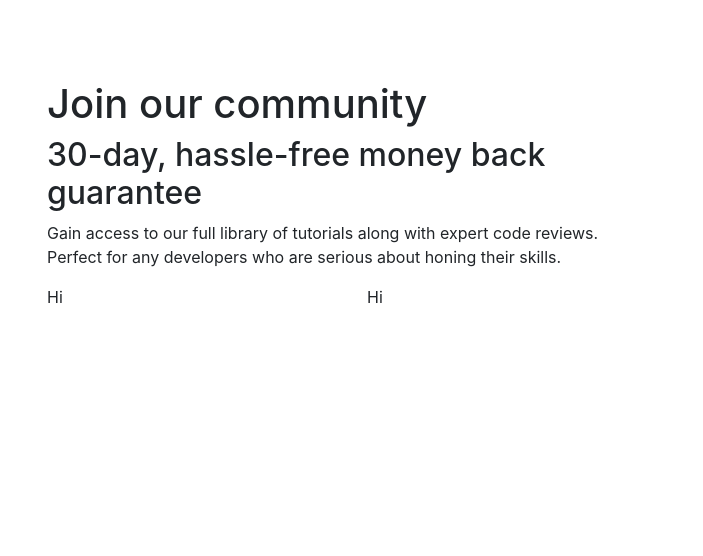
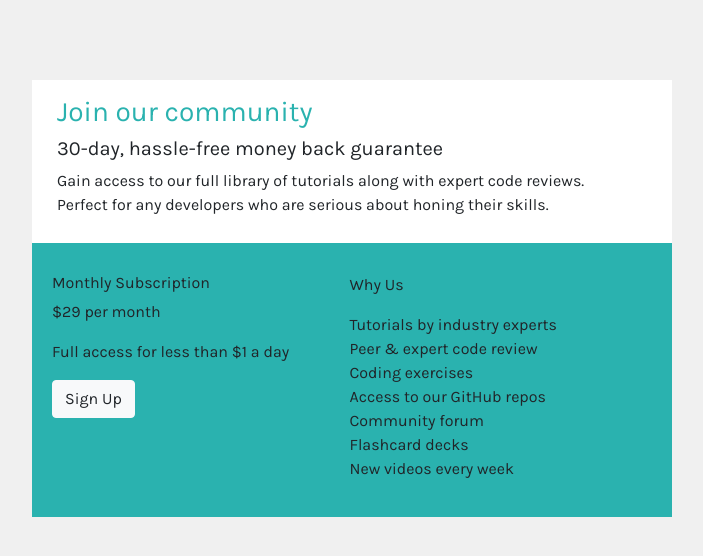
Before and after one commit to ayebravo/Single-price-grid-component, a plain HTML site: page index.html in a window 1280 px wide. Shown: the whole page, without its empty margins (288-991 px from the left). Drawn offline with nearby package versions, Linux system fonts and the light colour scheme.

Commit message:
Added HTML text and added styling

```diff
--- a/index.html
+++ b/index.html
@@ -4,6 +4,10 @@
     <meta charset="UTF-8" />
     <meta name="viewport" content="width=device-width, initial-scale=1.0" />
     <title>Single Price Grid Component</title>
+    <link
+      href="https://fonts.googleapis.com/css2?family=Karla&display=swap"
+      rel="stylesheet"
+    />
     <link
       rel="stylesheet"
       href="https://stackpath.bootstrapcdn.com/bootstrap/4.5.2/css/bootstrap.min.css"
@@ -15,9 +19,9 @@
   <body>
     <div class="container">
       <div class="row top-part">
-        <div class="col">
-          <h1>Join our community</h1>
-          <h2>30-day, hassle-free money back guarantee</h2>
+        <div class="col-12">
+          <h3>Join our community</h3>
+          <h5>30-day, hassle-free money back guarantee</h5>
           <p>
             Gain access to our full library of tutorials along with expert code
             reviews. <br />Perfect for any developers who are serious about
@@ -26,8 +30,36 @@
         </div>
       </div>
       <div class="row bottom-part">
-        <div class="col-6">Hi</div>
-        <div class="col-6">Hi</div>
+        <div class="col-6 left-side">
+          <div class="row">
+            <h6>Monthly Subscription</h6>
+          </div>
+          <div class="row">
+            <p>$29 <span>per month</span></p>
+          </div>
+          <div class="row">
+            <p>Full access for less than $1 a day</p>
+          </div>
+          <div class="row">
+            <button type="button" class="btn btn-light">Sign Up</button>
+          </div>
+        </div>
+        <div class="col-6 right-side">
+          <div class="row">
+            <p>Why Us</p>
+          </div>
+          <div class="row">
+            <ul>
+              <li class="reasons">Tutorials by industry experts</li>
+              <li class="reasons">Peer & expert code review</li>
+              <li class="reasons">Coding exercises</li>
+              <li class="reasons">Access to our GitHub repos</li>
+              <li class="reasons">Community forum</li>
+              <li class="reasons">Flashcard decks</li>
+              <li class="reasons">New videos every week</li>
+            </ul>
+          </div>
+        </div>
       </div>
     </div>
   </body>
--- a/styles.css
+++ b/styles.css
@@ -1,10 +1,28 @@
+body {
+  background: #f0f0f0;
+  font-family: "Karla", sans-serif;
+}
+
 .container {
   width: 50%;
   margin: 80px auto;
-  /* padding: 20px 0 15px 15px; */
 }
 
-/* .top-part {
-  margin-right: 0;
+ul {
+  list-style: none;
+  padding-left: 0;
 }
- */
+
+.top-part h3 {
+  color: hsl(179, 62%, 43%);
+}
+
+.top-part {
+  background: #ffffff;
+  padding: 15px 20px 10px 10px;
+}
+
+.bottom-part {
+  background: hsl(179, 62%, 43%);
+  padding: 30px 25px 20px 20px;
+}
```
